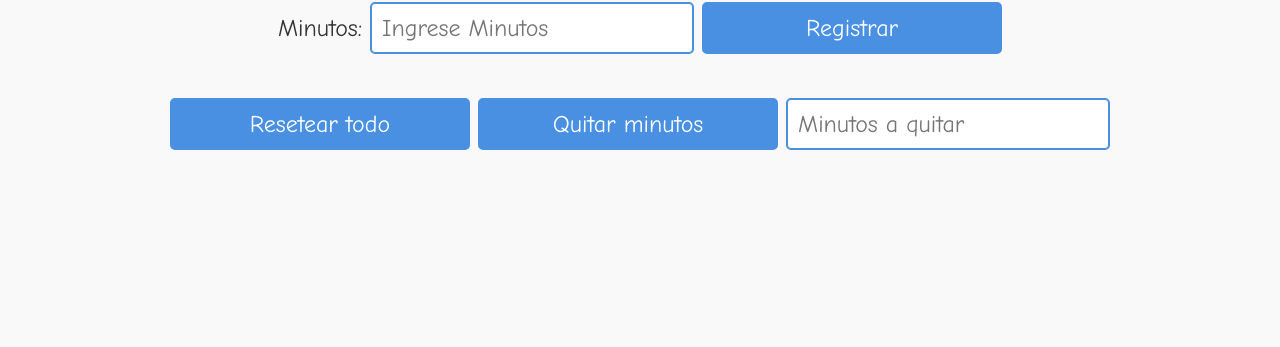
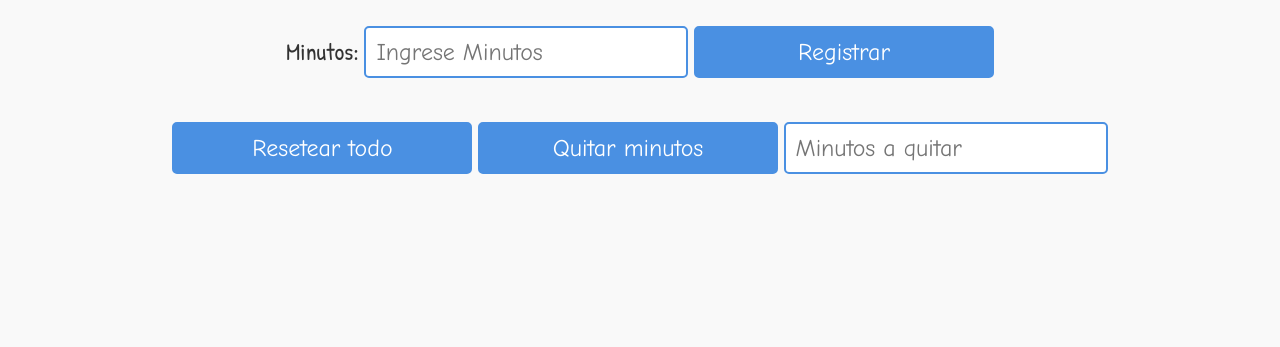
Before and after one commit to Titowo/titowo.github.io, a plain HTML site: page index.html in a window 1280 px wide. Shown: the part 453-800 px from the top of the page. Drawn offline with Linux system fonts and the light colour scheme.

Commit message:
Update style.css

```diff
--- a/style.css
+++ b/style.css
@@ -1,5 +1,5 @@
 html {
-    font-family: 'Comic Sans MS', 'Chalkboard SE', 'Comic Neue', sans-serif;
+    font-family: 'Patrick Hand', 'Comic Sans MS', cursive, sans-serif;
     font-size: 150%;
     background-color: #f9f9f9;
     color: #333;
```
